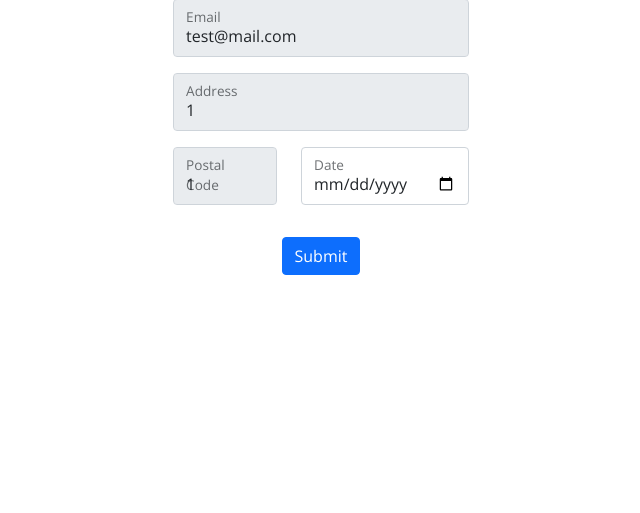
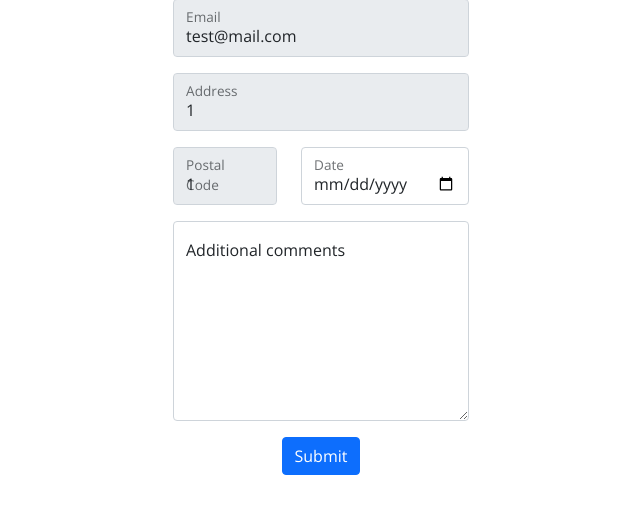
Before and after one commit to JingHian/FYP, a PHP site: page /installation.php in a window 1280 px wide. Shown: the part 287-800 px from the top of the page, without its empty margins (319-959 px from the left). Run offline with PHP 8.4, Linux system fonts and the light colour scheme; a user stored in the database is signed in; some libraries are stand-ins or nearby versions.

Commit message:
Update installation.php

```diff
--- a/installation.php
+++ b/installation.php
@@ -74,6 +74,12 @@ $postal_code = $_SESSION["postal_code"];
         </form>
       </div>
     </div>
+    <div class="col">
+      <div class="form-floating  mb-3 ">
+        <textarea class="form-control" id="comments" name="comments" placeholder="comments" style="height: 200px" ></textarea>
+        <label for="comments">Additional comments</label>
+      </div>
+    </div>
     <div class="form-group mt-3 text-center">
         <input type="submit" class="btn btn-primary" value="Submit">
     </div>
```
